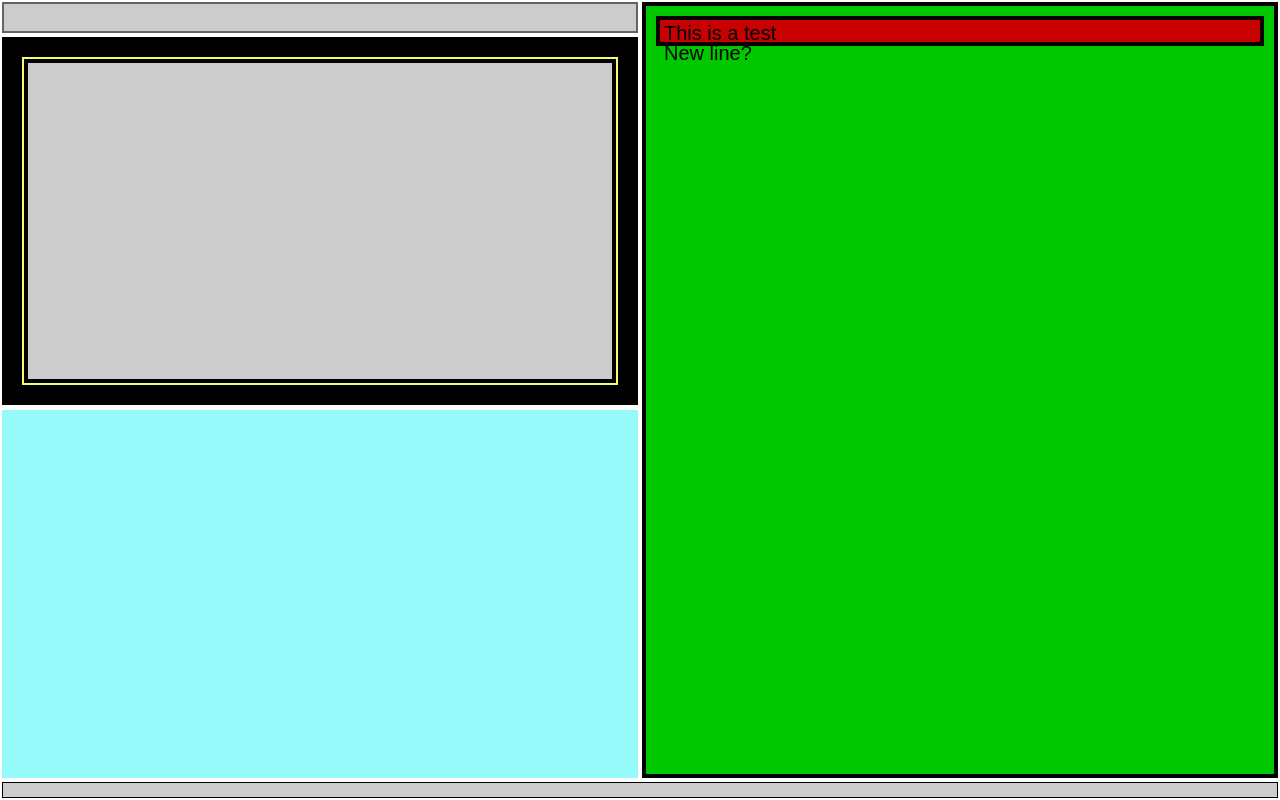
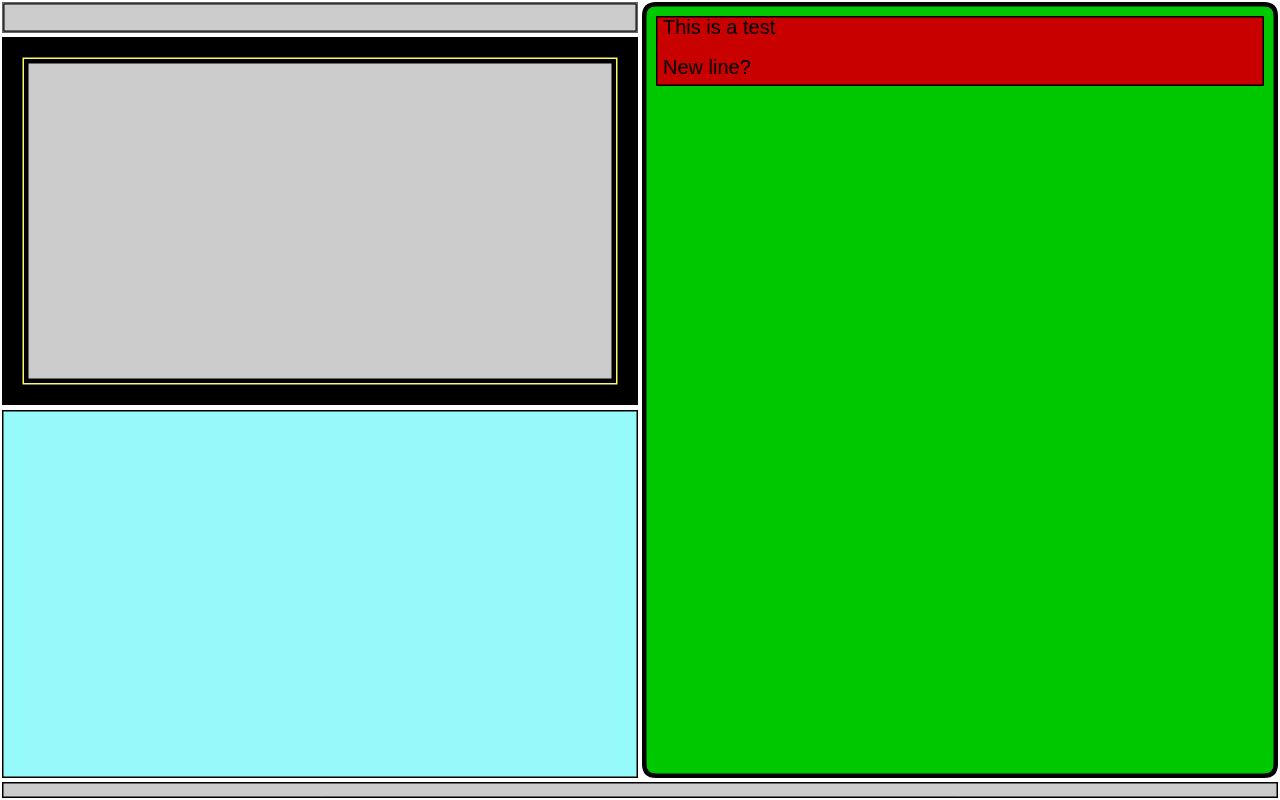
Before and after one commit to louisstow/Canvas-UI, a plain HTML site: page index.html in a window 1280 px wide. Drawn offline with Linux system fonts and the light colour scheme.

Commit message:
* Added border radius. Fix issue #2

```diff
--- a/UI.js
+++ b/UI.js
@@ -9,6 +9,7 @@ var UI = (function() {
 		"default": {
 			borderColor: hexToRgb("#000000"),
 			borderSize: 4,
+			borderRadius: 0,
 			backgroundColor: hexToRgb("#cccccc"),
 			headerColor: hexToRgb("#aaaaaa"),
 			padding: 2,
@@ -16,12 +17,15 @@ var UI = (function() {
 			fontSize: "12px",
 			fontFamily: "Arial",
 			fontColor: hexToRgb("#000000"),
-			textBaseline: "middle",
+			textBaseline: "top",
 			lineHeight: 20
 		}
 	};
+
 	var isFullscreen = false;
 	var originalDimensions;
+
+
 
 	function hexToRgb(str) {
 		if(str.charAt(0) === "#") {
@@ -120,8 +124,8 @@ var UI = (function() {
 		y = expr(c.y, p._actual.height, outerWidth, outerHeight) + p.paddingTop + c.marginTop + p._actual.y + c.borderSizeTop;
 
 		//make sure size within min and max
-		if(width < minWidth || 0) width = minWidth || 0;
-		if(height < minHeight || 0) height = minHeight || 0;
+		if(width < (minWidth || 0)) width = minWidth || 0;
+		if(height < (minHeight || 0)) height = minHeight || 0;
 		if(maxWidth && width > maxWidth) width = maxWidth;
 		if(maxHeight && height > maxHeight) height = maxHeight;
 
@@ -211,6 +215,7 @@ var UI = (function() {
 		parseProperty(this, "padding");
 		parseProperty(this, "margin");
 		parseProperty(this, "borderSize");
+		parseProperty(this, "borderRadius");
 
 		//array of child nodes
 		this._children = [];
@@ -242,6 +247,27 @@ var UI = (function() {
 					return;
 				}
 			}
+		},
+
+		roundRect: function(ctx, x, y, width, height, radiusTop, radiusRight, radiusBottom, radiusLeft, fill) {
+			ctx.beginPath();
+
+			ctx.moveTo(x + radiusTop, y);
+			ctx.lineTo(x + width - radiusRight, y);
+			ctx.quadraticCurveTo(x + width, y, x + width , y + radiusRight);
+
+			ctx.lineTo(x + width , y + height - radiusBottom);
+			ctx.quadraticCurveTo(x + width, y + height, x + width - radiusBottom, y + height);
+
+			ctx.lineTo(x + radiusLeft, y + height);
+			ctx.quadraticCurveTo(x, y + height, x, y + height - radiusLeft);
+
+			ctx.lineTo(x, y + radiusTop);
+			ctx.quadraticCurveTo(x, y, x + radiusTop, y);
+			ctx.closePath();
+
+			ctx.fillStyle = fill;
+			ctx.fill();
 		}
 	};
 
@@ -352,22 +378,36 @@ UI.e("panel", {
 
 		//only draw a border when needed
 		if(this.borderSize) {
-			ctx.fillStyle = this.borderColor;
-			ctx.fillRect(
-				this._actual.x - this.borderSize,
-				this._actual.y - this.borderSize,
-				this._actual.width + this.borderSize * 2,
-				this._actual.height + this.borderSize * 2
+			this.roundRect(
+				ctx,
+				this._actual.x - this.borderSizeLeft,
+				this._actual.y - this.borderSizeTop,
+				this._actual.width + this.borderSizeRight + this.borderSizeLeft,
+				this._actual.height + this.borderSizeBottom + this.borderSizeTop,
+				//short circuit logic to only add the size if the radius is > 0
+				this.borderRadiusTop && this.borderRadiusTop + this.borderSizeTop,
+				this.borderRadiusRight && this.borderRadiusRight + this.borderSizeRight,
+				this.borderRadiusBottom && this.borderRadiusBottom + this.borderSizeBottom,
+				this.borderRadiusLeft && this.borderRadiusLeft + this.borderSizeLeft,
+				this.borderColor
 			);
 		}
 
-		ctx.fillStyle = this.backgroundColor;
-		ctx.fillRect(
+		//main rect
+		this.roundRect(
+			ctx,
 			this._actual.x,
 			this._actual.y,
 			this._actual.width,
-			this._actual.height
+			this._actual.height,
+			this.borderRadiusTop,
+			this.borderRadiusRight,
+			this.borderRadiusBottom,
+			this.borderRadiusLeft,
+			this.backgroundColor
 		);
+
+		ctx.stroke();
 
 		if(this.text) {
 			var lines = this.text.split("\n");
--- a/index.html
+++ b/index.html
@@ -3,7 +3,7 @@
 <script src="UI.js"></script>
 <script src="test.js"></script>
 <style>
-html, body { margin: 0; padding: 0 }
+html, body { margin: 0; padding: 0; overflow: hidden }
 </style>
 <title>Canvas UI Lib</title>
 </head>
--- a/test.js
+++ b/test.js
@@ -13,16 +13,18 @@ window.onload = function() {
 		height: "100% - 20px",
 		backgroundColor: "rgb(0, 200, 0)",
 		padding: 10,
-		minHeight: 400
+		minHeight: 400,
+		borderRadius: 10
 	});
 
 	p1Child = UI.panel({
-		height: "50px",
+		height: "90px",
 		backgroundColor: "rgb(200, 0, 0)",
+		borderSize: 1,
 		parent: p1,
-		text: "This is a test \nNew line?",
+		text: "This is a test \n\nNew line?",
 		fontSize: "20px",
-		padding: "10 0 0 0"
+		padding: "0 5 5 5"
 	});
 
 	p2 = UI.panel({
@@ -49,7 +51,7 @@ window.onload = function() {
 		height: "50% - 28px",
 		y: "50% + 8px",
 		backgroundColor: "rgb(150, 250, 250)",
-		borderSize: 0
+		borderSize: 1
 	});
 
 	p4 = UI.panel({
```
